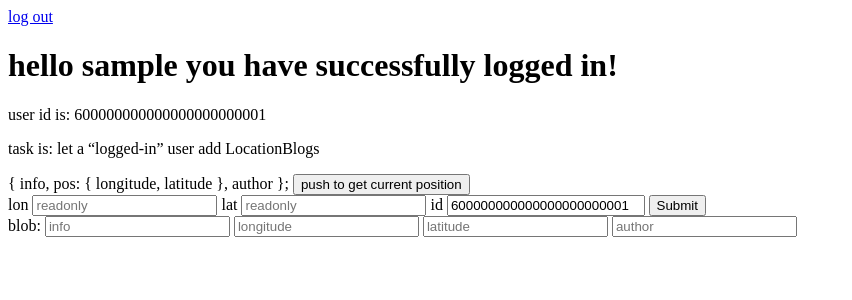
After one commit to Hallur20/FullStackJavaScript, a Node server app: template MiniProjectFullstack/views/login.ejs in a window 1280 px wide. The commit adds this page. Shown: the top 300 px of the page, without its empty margins (0-852 px from the left). Run offline with Node 20, Linux system fonts and the light colour scheme; the template is opened without the code that fills it: values that come from a table or form of the project are taken from there, others are empty; tables that the repository leaves empty hold one stand-in row (values such as "Sample post"); some libraries are stand-ins or nearby versions.

Commit message:
added stuff

```diff
--- a/MiniProjectFullstack/app.js
+++ b/MiniProjectFullstack/app.js
@@ -1,32 +1,68 @@
 require("./dbSetup");
 var express = require('express');
 var bodyParser = require('body-parser');
+var mongoose = require('mongoose');
+var User = require("./models/user.js");
+var userFacade = require("./facades/userFacade");
 
 var app = express();
 app.set('view-engine', 'ejs');
 app.use(bodyParser.urlencoded({ extended: true }));
 
-app.listen('3000', ()=>{
-   console.log("server started");
+app.listen('3000', () => {
+    console.log("server started");
 });
 
-app.get('/', (req, res)=>{
-    res.render('index.ejs');
+app.get('/', (req, res) => {
+    User.find({}, (err, users)=>{
+        res.render('index.ejs', {users: users, status: ""});
+    })
 });
-app.get('/test', (req, res)=>{
+app.get('/test', (req, res) => {
     res.send("<h1>hello?</h1>");
 });
-app.post('/post', (req, res)=>{
+app.post('/login', (req, res) => {
+    var usr = req.body.uName;
+    var pswd = req.body.psw;
+    User.findOne({ 'userName': usr }, (err, user) => {
+        if (err) throw err;
+        if(user == null){
+            res.send('user does not exist <a href="http://localhost:3000">go back</a>');
+            return;
+        }
+        if (pswd == user.password) {
+            res.render('login.ejs', {user: user});
+        } else {
+            res.send('user was correct, but password was wrong <a href="http://localhost:3000">go back</a>');
+        }
+    }
+    );
+
+});
+app.post('/create', (req, res) => {
     var getJobs = [];
-    if(req.body.jobType1){
-        getJobs.push({type: req.body.jobType1, company: req.body.jobCompany1, companyURL: req.body.jobCompanyUrl1});
+    if (req.body.jobType1) {
+        getJobs.push({ type: req.body.jobType1, company: req.body.jobCompany1, companyURL: req.body.jobCompanyUrl1 });
     }
-    if(req.body.jobType2){
-        getJobs.push({type: req.body.jobType2, company: req.body.jobCompany2, companyURL: req.body.jobCompanyUrl2});
+    if (req.body.jobType2) {
+        getJobs.push({ type: req.body.jobType2, company: req.body.jobCompany2, companyURL: req.body.jobCompanyUrl2 });
     }
-    if(req.body.jobType3){
-        getJobs.push({type: req.body.jobType3, company: req.body.jobCompany3, companyURL: req.body.jobCompanyUrl3});
+    if (req.body.jobType3) {
+        getJobs.push({ type: req.body.jobType3, company: req.body.jobCompany3, companyURL: req.body.jobCompanyUrl3 });
     }
+    var fName = req.body.fName;
+    var lName = req.body.lName;
+    var uName = req.body.uName;
+    var psw = req.body.psw;
     console.log(getJobs);
-    res.send("this is the post page. <a href='http://localhost:3000'>go back</a>");
+    userFacade.addUser(fName, lName, uName, psw, getJobs).then((data)=>{
+        User.find({}, (err, users) => {
+            console.log(data);
+            res.render("index.ejs", {users: users, status : data});
+        }
+    )})
 })
+app.post('/login/createPosition', (req, res)=>{
+    res.send("lon:" + req.body.lon + ", lat:" + req.body.lat + ", id:" + req.body.id + "<br/><button onclick='window.history.back();'>go back</button>");
+}
+);
--- /dev/null
+++ b/MiniProjectFullstack/facades/testingFacades.js
@@ -0,0 +1,6 @@
+var userFacade = require("./userFacade");
+var locationBlogFacade = require('./locationBlogFacade');
+
+//userFacade.getAllUsers();
+//userFacade.findByUserName('hvn18');
+//locationBlogFacade.addLocationBlog("this is a test place", '5ab06f1e42474807907bc671', 26, 148);
--- a/MiniProjectFullstack/facades/userFacade.js
+++ b/MiniProjectFullstack/facades/userFacade.js
@@ -1,4 +1,8 @@
-function userCreate(firstName, lastName, userName, password, jobsArray) {
+require('../dbSetup');
+var User = require('../models/user');
+
+module.exports = {
+    addUser: function (firstName, lastName, userName, password, jobsArray) {
         var jobs = [];
         for (var i = 0; i < jobsArray.length; i++) {
             jobs.push({
@@ -10,4 +14,20 @@ function userCreate(firstName, lastName, userName, password, jobsArray) {
         var user = { firstName, lastName, userName, password, job: jobs };
         var u = new User(user);
         return u.save();
+    },
+
+
+    getAllUsers: function () {
+        User.find({}, (err, users)=>{
+            if(err) throw err;
+            console.log(users);
+        })
+    },
+
+    findByUserName: function (username) {
+        User.find({userName : username}, (err, users)=>{
+            if(err) throw err;
+            console.log(users);
+        })
     }
+}
--- a/MiniProjectFullstack/package.json
+++ b/MiniProjectFullstack/package.json
@@ -4,10 +4,10 @@
   "description": "",
   "main": "app.js",
   "scripts": {
-    "test": "echo \"Error: no test specified\" && exit 1",
+    "test": "node ./facades/testingFacades.js",
     "start": "nodemon app.js"
   },
-  "author": "",
+  "author": "hallur við neyst",
   "license": "ISC",
   "devDependencies": {
     "nodemon": "^1.17.2"
--- /dev/null
+++ b/MiniProjectFullstack/views/login.ejs
@@ -0,0 +1,49 @@
+<!DOCTYPE html>
+<html>
+
+<head>
+
+</head>
+
+<body>
+    <a href="http://localhost:3000">log out</a>
+    <h1>hello
+        <%= user.userName %> you have successfully logged in!</h1>
+    <p>user id is:
+        <%= user._id %>
+    </p>
+    <p>task is: let a “logged-in” user add LocationBlogs
+    </p>
+    { info, pos: { longitude, latitude }, author };
+
+    <button id="coordinatesBtn">push to get current position</button>
+    <form action="/login/createPosition" method="post">
+        lon
+        <input id="lon" type="number" placeholder="readonly" readonly=true name="lon"/> lat
+        <input id="lat" type="number" placeholder="readonly" readonly=true name="lat"/> id
+        <input style="width: 15%;" type="text" placeholder="readonly" readonly=true value = "<%= user._id %>" name="id"/>
+        <input type="submit"/>
+    </form>
+    <form>
+        <span>blob:</span>
+        <input type="text" placeholder="info" />
+        <input type="number" placeholder="longitude" />
+        <input type="number" placeholder="latitude" />
+        <input type="text" placeholder="author" />
+    </form>
+    <script>
+        document.getElementById("coordinatesBtn").onclick = () => {
+            navigator.geolocation.getCurrentPosition((successfully, error) => {
+                if(error){
+                    alert("error! have you turned gps on?");
+                    return;
+                }
+                document.getElementById("lon").value = successfully.coords.longitude;
+                document.getElementById("lat").value = successfully.coords.latitude;
+            });
+
+        };
+    </script>
+</body>
+
+</html>
```
Also changed, not shown: MiniProjectFullstack/facades/locationBlogFacade.js (+12 -0 lines), MiniProjectFullstack/views/index.ejs (+20 -4 lines), 1 other file. Lines whose indentation alone changed are shown as unchanged.
